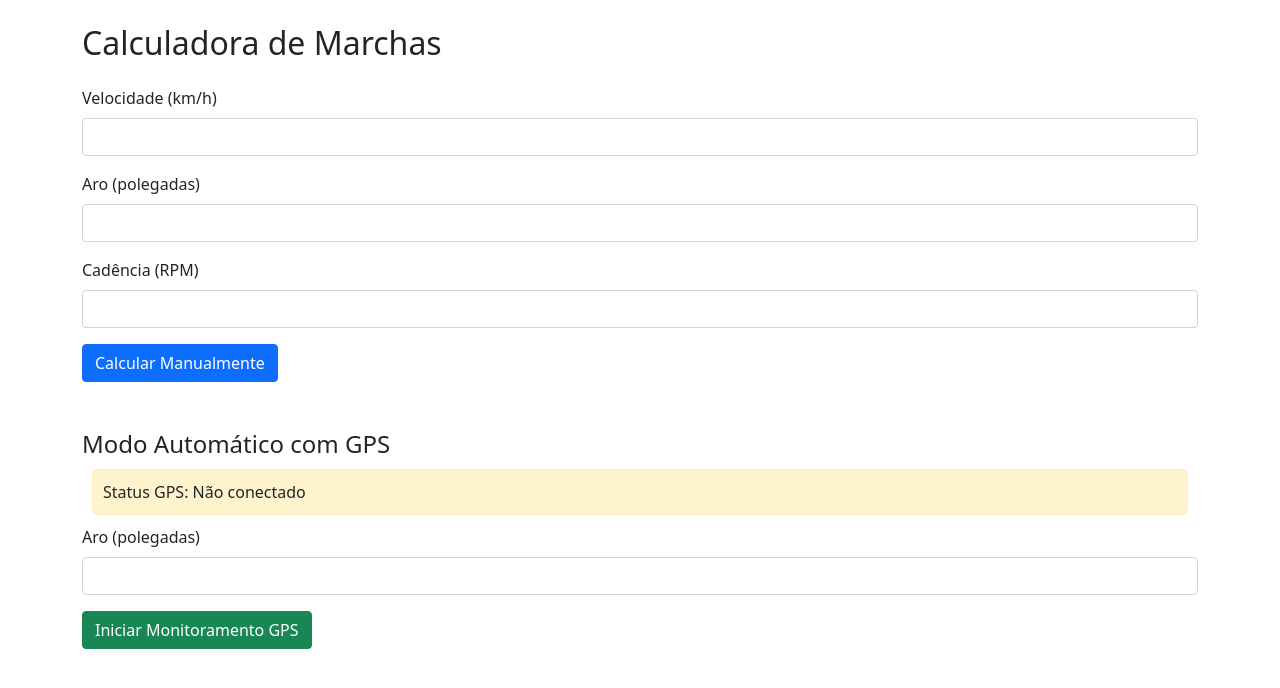
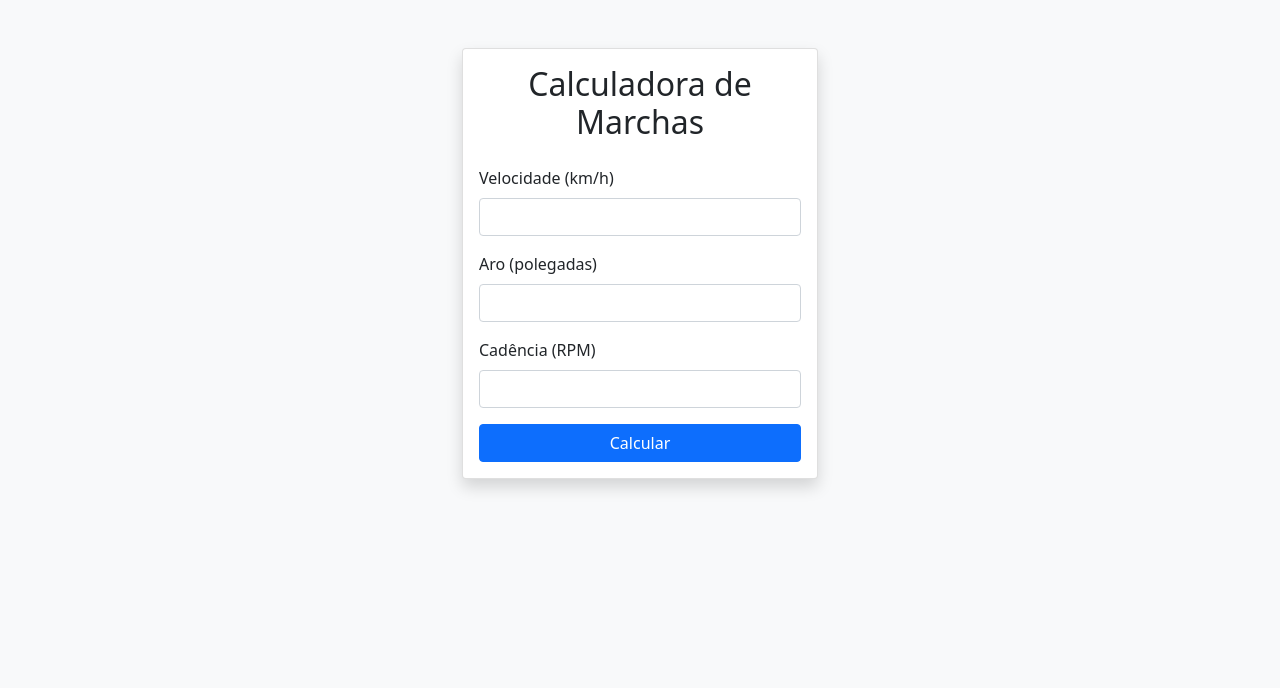
Before and after one commit to victoremman/bike-gear-calculator, a Python web app: template templates/index.html in a window 1280 px wide. Shown: the top 688 px of the page. Run offline with Jinja, Linux system fonts and the light colour scheme; the template is opened without the code that fills it, so the values that code supplies are empty.

Commit message:
Update index.html

```diff
--- a/templates/index.html
+++ b/templates/index.html
@@ -1,135 +1,60 @@
 <!DOCTYPE html>
-<html>
+<html lang="pt-br">
 <head>
-    <title>Calculadora de Marchas Inteligente</title>
+    <meta charset="UTF-8">
+    <meta name="viewport" content="width=device-width, initial-scale=1.0">
+    <title>Calculadora de Marchas</title>
     <link href="https://cdn.jsdelivr.net/npm/bootstrap@5.1.3/dist/css/bootstrap.min.css" rel="stylesheet">
-    <style>
-        .gps-status { padding: 10px; margin: 10px; border-radius: 5px; }
-        .gps-active { background: #d4edda; border: 1px solid #c3e6cb; }
-        .gps-inactive { background: #fff3cd; border: 1px solid #ffeeba; }
-    </style>
 </head>
-<body>
-    <div class="container mt-4">
-        <h2 class="mb-4">Calculadora de Marchas</h2>
+<body class="bg-light">
+    <div class="container mt-5">
+        <div class="row justify-content-center">
+            <div class="col-md-6 col-lg-4">
+                <div class="card shadow">
+                    <div class="card-body">
+                        <h2 class="card-title text-center mb-4">Calculadora de Marchas</h2>
 
-        <!-- Modo Manual -->
-        <div id="manual-mode">
+                        {% if erro %}
+                            <div class="alert alert-danger">{{ erro }}</div>
+                        {% endif %}
+
                         <form method="POST">
                             <div class="mb-3">
                                 <label class="form-label">Velocidade (km/h)</label>
-                    <input type="number" step="0.1" class="form-control" name="velocidade" required>
+                                <input type="number" step="0.1" class="form-control"
+                                       name="velocidade" required>
                             </div>
 
                             <div class="mb-3">
                                 <label class="form-label">Aro (polegadas)</label>
-                    <input type="number" class="form-control" name="aro" required>
+                                <input type="number" class="form-control"
+                                       name="aro" required>
                             </div>
 
                             <div class="mb-3">
                                 <label class="form-label">Cadência (RPM)</label>
-                    <input type="number" step="0.1" class="form-control" name="cadencia" required>
+                                <input type="number" step="0.1" class="form-control"
+                                       name="cadencia" required>
                             </div>
 
-                <button type="submit" class="btn btn-primary">Calcular Manualmente</button>
-            </form>
-        </div>
-
-        <!-- Modo Automático -->
-        <div class="mt-5">
-            <h4>Modo Automático com GPS</h4>
-            <div class="gps-status gps-inactive" id="gpsStatus">
-                Status GPS: Não conectado
-            </div>
-
-            <form id="autoForm">
-                <div class="mb-3">
-                    <label class="form-label">Aro (polegadas)</label>
-                    <input type="number" class="form-control" id="autoAro" required>
-                </div>
-
-                <button type="button" class="btn btn-success" onclick="startGPS()">
-                    Iniciar Monitoramento GPS
+                            <button type="submit" class="btn btn-primary w-100">
+                                Calcular
                             </button>
                         </form>
 
-            <div id="autoResult" class="mt-3"></div>
-        </div>
-
-        <!-- Resultados -->
                         {% if resultado %}
-        <div class="mt-4 alert alert-success">
+                            <div class="mt-4 text-center">
                                 <h4>Resultado:</h4>
-            <p>Marcha Ideal: {{ resultado.melhor_marcha }}</p>
-            <p>Velocidade Estimada: {{ resultado.velocidade_atingida }}</p>
-        </div>
-        {% endif %}
-
-        {% if erro %}
-        <div class="mt-4 alert alert-danger">
-            {{ erro }}
+                                <p class="lead">
+                                    Marcha: <strong>{{ resultado.melhor_marcha }}</strong><br>
+                                    Velocidade: {{ resultado.velocidade_atingida }}
+                                </p>
                             </div>
                         {% endif %}
                     </div>
-
-    <script>
-        let watchId = null;
-
-        function updateGPSStatus(active) {
-            const statusDiv = document.getElementById('gpsStatus');
-            statusDiv.className = `gps-status ${active ? 'gps-active' : 'gps-inactive'}`;
-            statusDiv.textContent = `Status GPS: ${active ? 'Ativo' : 'Inativo'}`;
-        }
-
-        function handlePosition(position) {
-            const data = {
-                lat: position.coords.latitude,
-                lon: position.coords.longitude,
-                speed: position.coords.speed || 0,
-                timestamp: Date.now()
-            };
-
-            fetch('/auto', {
-                method: 'POST',
-                headers: { 'Content-Type': 'application/json' },
-                body: JSON.stringify({
-                    aro: document.getElementById('autoAro').value,
-                    ...data
-                })
-            })
-            .then(response => response.json())
-            .then(data => {
-                document.getElementById('autoResult').innerHTML = `
-                    <div class="alert alert-info">
-                        <p>Marcha Recomendada: ${data.marcha}</p>
-                        <p>Velocidade Atual: ${(data.velocidade_atingida || '0.0').split(' ')[0]} km/h</p>
                 </div>
-                `;
-            });
-        }
-
-        function startGPS() {
-            if (!navigator.geolocation) {
-                alert("GPS não suportado neste navegador");
-                return;
-            }
-
-            watchId = navigator.geolocation.watchPosition(
-                position => {
-                    updateGPSStatus(true);
-                    handlePosition(position);
-                },
-                error => {
-                    updateGPSStatus(false);
-                    console.error('Erro GPS:', error);
-                },
-                {
-                    enableHighAccuracy: true,
-                    maximumAge: 3000,
-                    timeout: 5000
-                }
-            );
-        }
-    </script>
+            </div>
+        </div>
+    </div>
 </body>
 </html>
```
Lines whose indentation alone changed are shown as unchanged.
